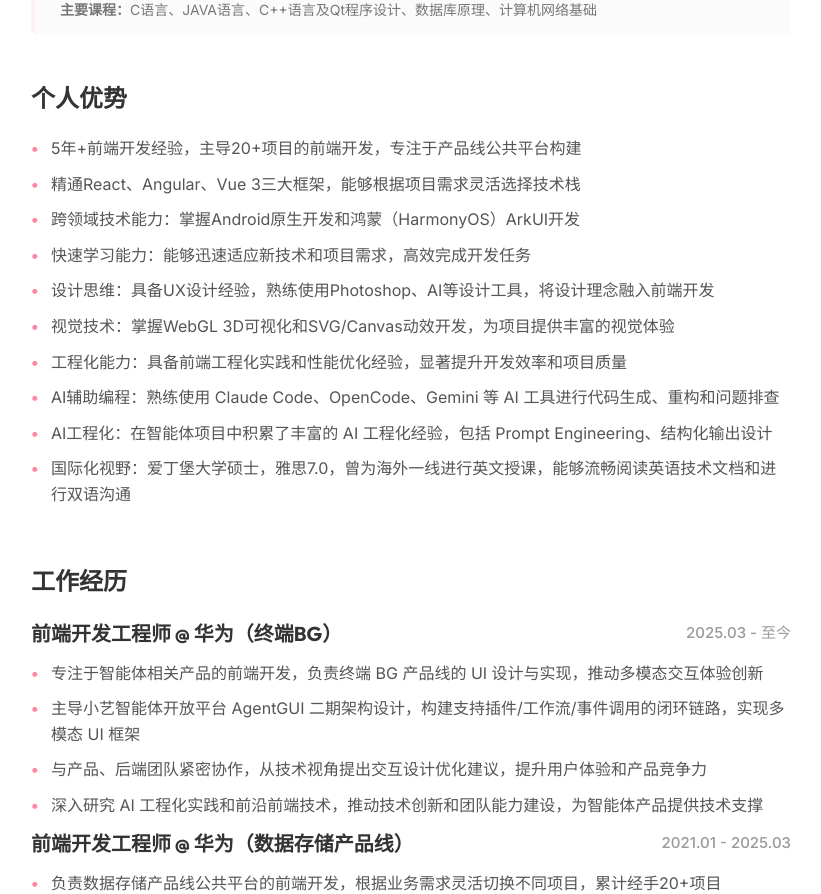
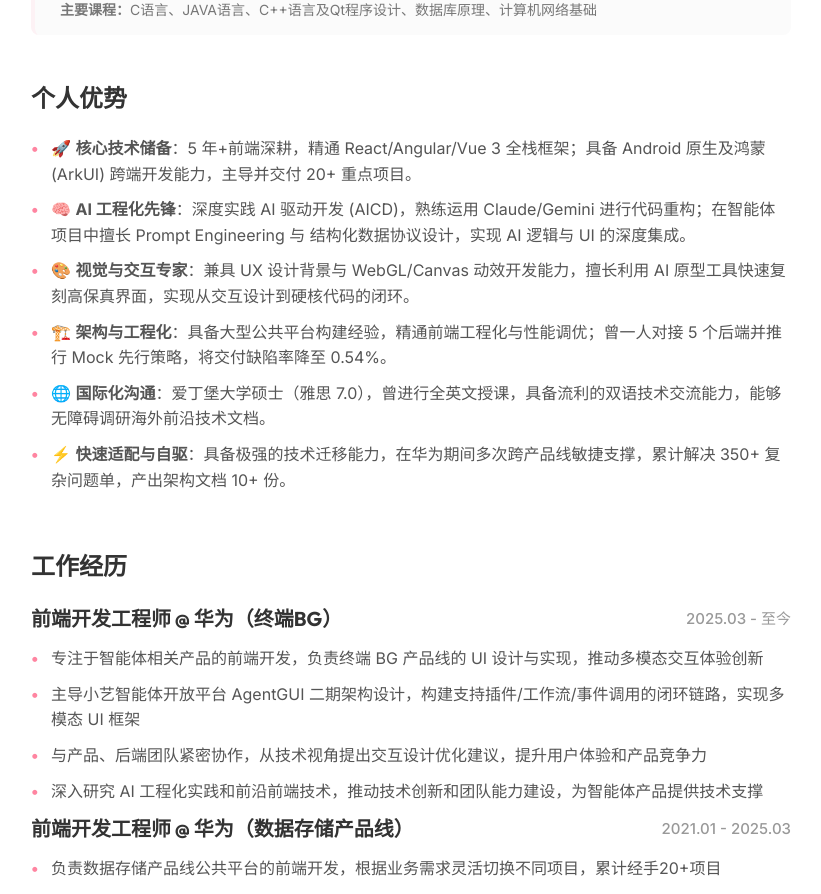
Before and after one commit to 925754332-dev/pinkdev-portfolio, a React (Vite) app: page /resume in a window 1280 px wide. Shown: the part 855-1749 px from the top of the page, without its empty margins (229-1050 px from the left). Built offline with nearby package versions, Linux system fonts and the light colour scheme.

Commit message:
Update personal advantages section and AI knowledge base

```diff
--- a/src/pages/Resume.tsx
+++ b/src/pages/Resume.tsx
@@ -94,16 +94,12 @@ const Resume = () => {
           <section className="resume-section-v">
             <h2 className="content-block-title-v">个人优势</h2>
             <ul className="bullet-list-v">
-              <li>5年+前端开发经验，主导20+项目的前端开发，专注于产品线公共平台构建</li>
-              <li>精通React、Angular、Vue 3三大框架，能够根据项目需求灵活选择技术栈</li>
-              <li>跨领域技术能力：掌握Android原生开发和鸿蒙（HarmonyOS）ArkUI开发</li>
-              <li>快速学习能力：能够迅速适应新技术和项目需求，高效完成开发任务</li>
-              <li>设计思维：具备UX设计经验，熟练使用Photoshop、AI等设计工具，将设计理念融入前端开发</li>
-              <li>视觉技术：掌握WebGL 3D可视化和SVG/Canvas动效开发，为项目提供丰富的视觉体验</li>
-              <li>工程化能力：具备前端工程化实践和性能优化经验，显著提升开发效率和项目质量</li>
-              <li>AI辅助编程：熟练使用 Claude Code、OpenCode、Gemini 等 AI 工具进行代码生成、重构和问题排查</li>
-              <li>AI工程化：在智能体项目中积累了丰富的 AI 工程化经验，包括 Prompt Engineering、结构化输出设计</li>
-              <li>国际化视野：爱丁堡大学硕士，雅思7.0，曾为海外一线进行英文授课，能够流畅阅读英语技术文档和进行双语沟通</li>
+              <li>🚀 <strong>核心技术储备</strong>：5 年+前端深耕，精通 React/Angular/Vue 3 全栈框架；具备 Android 原生及鸿蒙 (ArkUI) 跨端开发能力，主导并交付 20+ 重点项目。</li>
+              <li>🧠 <strong>AI 工程化先锋</strong>：深度实践 AI 驱动开发 (AICD)，熟练运用 Claude/Gemini 进行代码重构；在智能体项目中擅长 Prompt Engineering 与 结构化数据协议设计，实现 AI 逻辑与 UI 的深度集成。</li>
+              <li>🎨 <strong>视觉与交互专家</strong>：兼具 UX 设计背景与 WebGL/Canvas 动效开发能力，擅长利用 AI 原型工具快速复刻高保真界面，实现从交互设计到硬核代码的闭环。</li>
+              <li>🏗️ <strong>架构与工程化</strong>：具备大型公共平台构建经验，精通前端工程化与性能调优；曾一人对接 5 个后端并推行 Mock 先行策略，将交付缺陷率降至 0.54%。</li>
+              <li>🌐 <strong>国际化沟通</strong>：爱丁堡大学硕士（雅思 7.0），曾进行全英文授课，具备流利的双语技术交流能力，能够无障碍调研海外前沿技术文档。</li>
+              <li>⚡ <strong>快速适配与自驱</strong>：具备极强的技术迁移能力，在华为期间多次跨产品线敏捷支撑，累计解决 350+ 复杂问题单，产出架构文档 10+ 份。</li>
             </ul>
           </section>
 
```
Also changed, not shown: api/chat.ts (+6 -10 lines).
